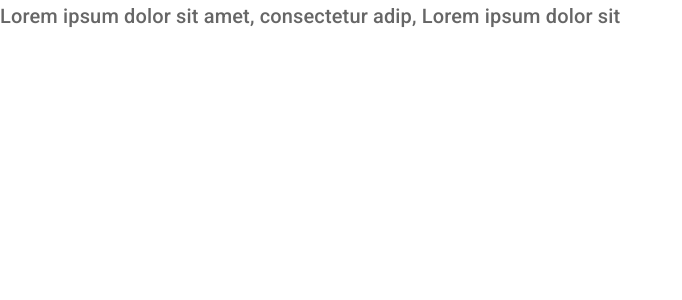
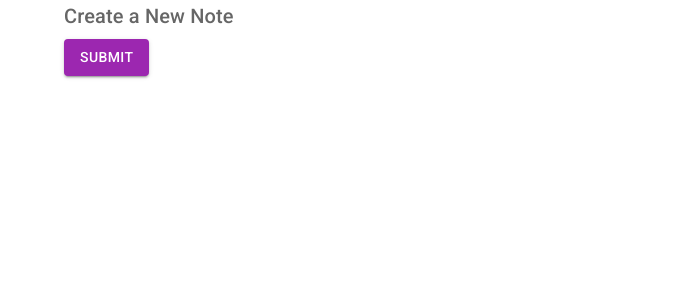
Before and after one commit to Allanetizen/notes-app, a React (Create React App) app: page /create in a window 1280 px wide. Shown: the top 300 px of the page, without its empty margins (0-682 px from the left). Built offline with nearby package versions, Linux system fonts and the light colour scheme; the HTML template or start-up script is replaced by a standard one.

Commit message:
button , Button styling and wrapping contents using container component(creates a margin on browser)

```diff
--- a/src/pages/Create.js
+++ b/src/pages/Create.js
@@ -1,14 +1,19 @@
 import React from "react";
 import Typography from "@mui/material/Typography";
+import Button from "@mui/material/Button"
+import Container from '@mui/material/Container'
 
 export default function Create() {
   return (
-    <div>
+    <Container>
 
       <Typography variant ="h6" color ="textSecondary" component = "h2" gutterBottom>
-        Lorem ipsum dolor sit amet, consectetur adip, Lorem ipsum dolor sit
-
+Create a New Note
       </Typography>
-    </div>
+      <Button onClick={()=>console.log('You clicked me!')}
+              type ="submit"
+              color= "secondary"
+              variant = "contained">Submit</Button>
+    </Container>
   );
 }
```
